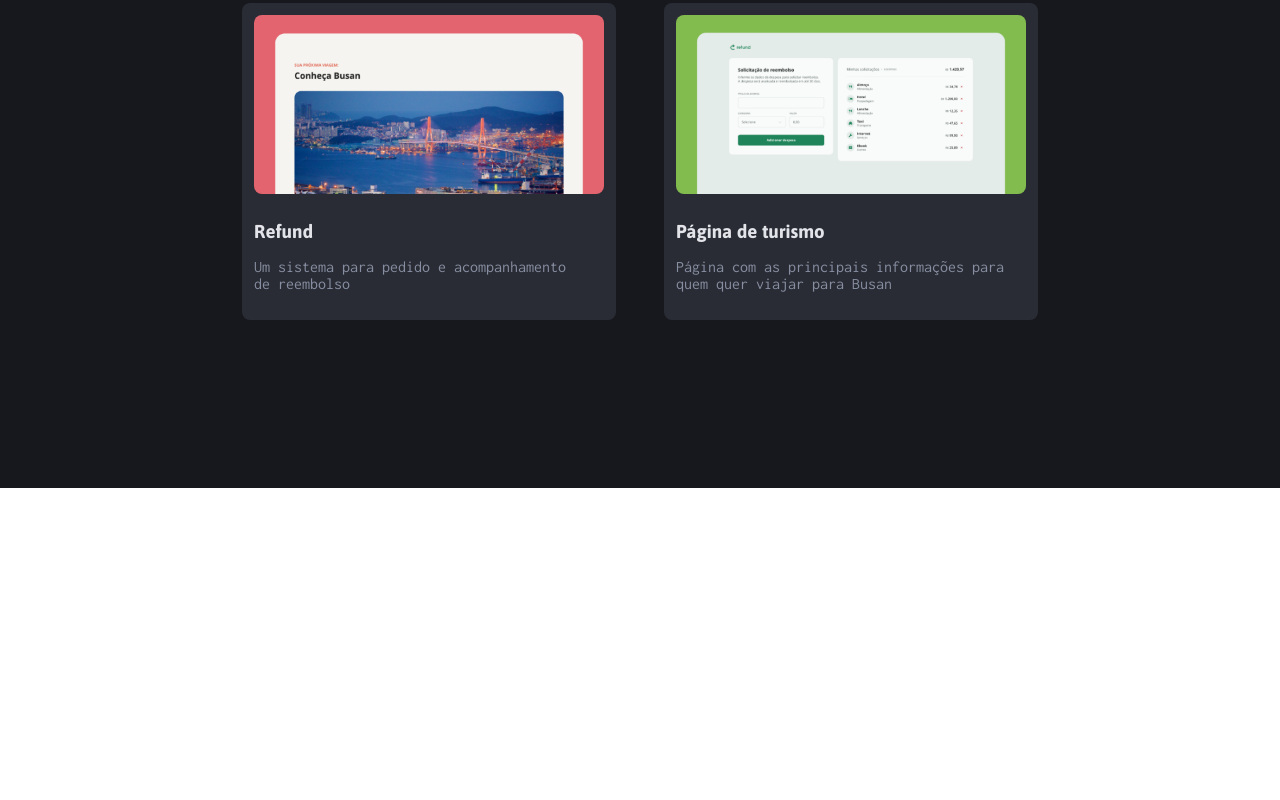
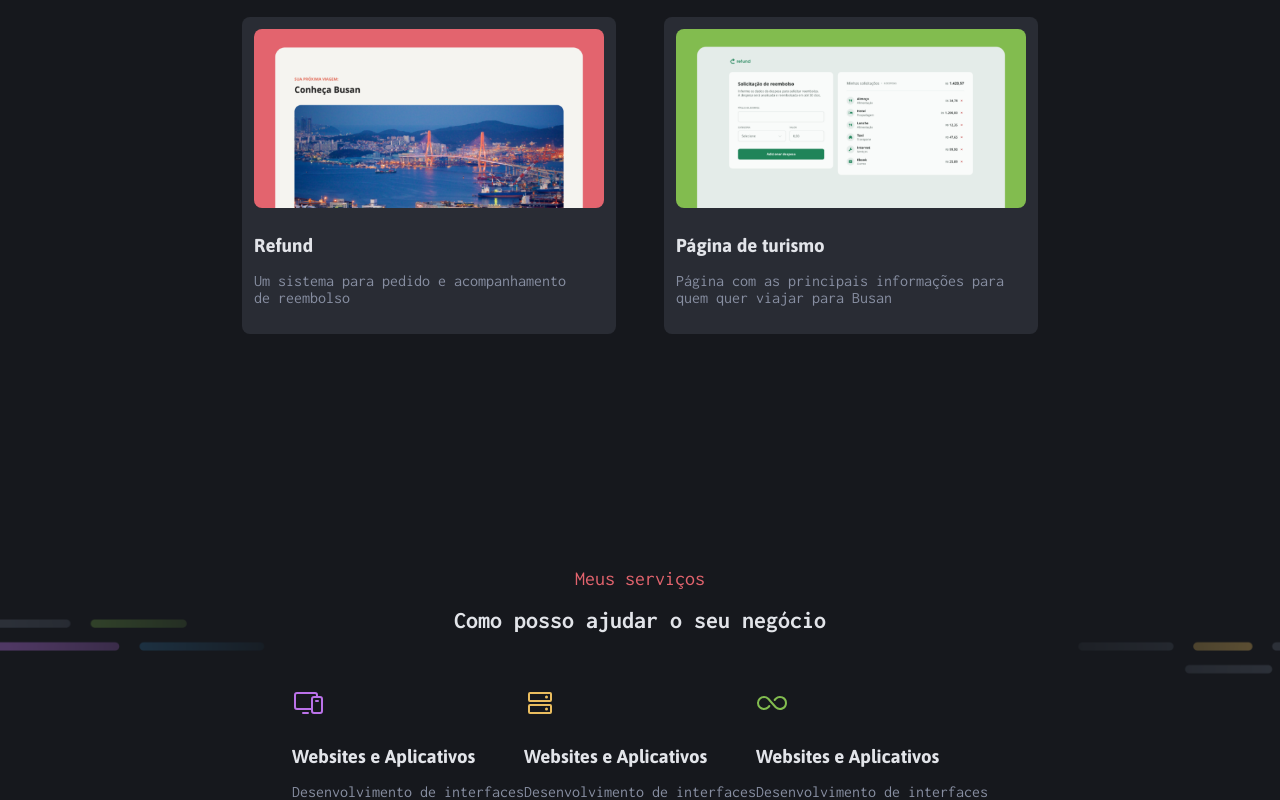
Before and after one commit to EduFlu/PortifolioDev, a plain HTML site: page index.html in a window 1280 px wide. Shown: the part 1653-2453 px from the top of the page. Before the commit the page ends 2141 px from the top, so only its background shows below. Drawn offline with Linux system fonts and the light colour scheme.

```diff
--- a/index.html
+++ b/index.html
@@ -96,7 +96,7 @@
         <div class="projects">
           <img src="/assets/images/Thumbnail_Project-02.png" alt="Perfil de viagens">
           <h3>Tech News</h3>
-          <p>Homepage de um portal de notícias sobre <br> a  área de tecnologia</p>
+          <p>Homepage de um portal de notícias sobre <br> a área de tecnologia</p>
         </div>
 
         <div class="projects">
@@ -127,6 +127,36 @@
     </section>
 
     <section class="serviços">
+      <header class="center" id="title">
+        <strong>Meus serviços</strong>
+        <h2>Como posso ajudar o seu negócio</h2>
+      </header>
+
+      <div class="flex">
+        <div class="service">
+          <div>
+            <img src="assets/icons/devices.svg" alt="imagem de um computador">
+          </div>
+          <h3>Websites e Aplicativos</h3>
+          <p>Desenvolvimento de interfaces</p>
+        </div>
+
+        <div>
+          <div>
+            <img src="assets/icons/hard-drives.svg" alt="imagem de um HD">
+          </div>
+          <h3>Websites e Aplicativos</h3>
+          <p>Desenvolvimento de interfaces</p>
+        </div>
+
+        <div>
+          <div>
+            <img src="assets/icons/infinity.svg" alt="imagem de infinito">
+          </div>
+          <h3>Websites e Aplicativos</h3>
+          <p>Desenvolvimento de interfaces</p>
+        </div>
+      </div>
 
     </section>
   </main>
--- a/styles/global.css
+++ b/styles/global.css
@@ -73,6 +73,7 @@
 span {
   margin-bottom: 8px;
   color: var(--gray-500);
+  font: var(--subtitle);
 
   strong {
     font-family: var(--font-family-asap);
@@ -81,6 +82,7 @@
 }
 
 strong {
+  font: var(--subtitle);
   color: var(--red);
   margin-bottom: 16px;
 }
```
Also changed, not shown: assets/icons/devices.svg (added), assets/icons/hard-drives.svg (added), assets/icons/infinity.svg (added), styles/section.css (line endings or trailing spaces).
